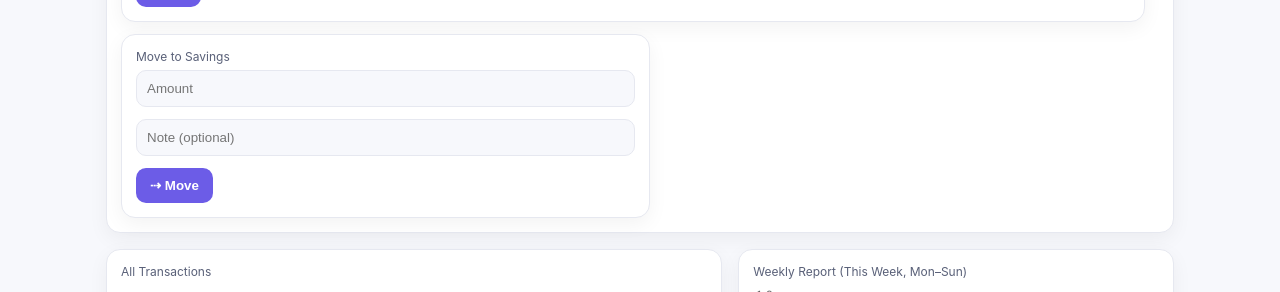
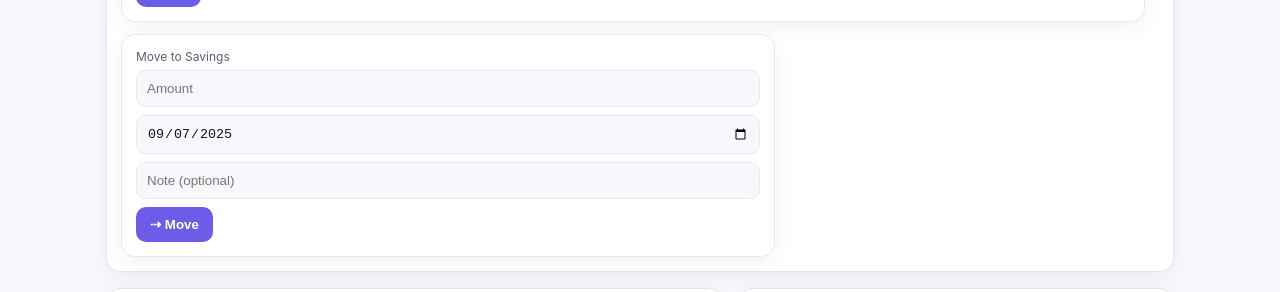
Before and after one commit to rkataria99/ExpenseApp_frontend, a React (Vite) app: page / in a window 1280 px wide. Shown: the part 847-1139 px from the top of the page. Built offline with nearby package versions, Linux system fonts and the light colour scheme; no server answers.

Commit message:
added date to savings

```diff
--- a/src/components/AddSavingsForm.jsx
+++ b/src/components/AddSavingsForm.jsx
@@ -1,31 +1,89 @@
-import React, { useState } from "react";
+// frontend/src/components/AddSavingsForm.jsx
+import React, { useEffect, useState } from "react";
 import { api } from "../api";
+
+const todayLocal = () => new Date().toLocaleDateString("en-CA"); // YYYY-MM-DD (local)
 
 export default function AddSavingsForm({ onAdded }) {
   const [amount, setAmount] = useState("");
   const [note, setNote] = useState("");
+  const [date, setDate] = useState(() => todayLocal());
+  const [error, setError] = useState("");
+
+  // Keep date synced if the tab crosses midnight
+  useEffect(() => {
+    const id = setInterval(() => {
+      const t = todayLocal();
+      setDate((d) => (d !== t ? t : d));
+    }, 60 * 1000);
+    return () => clearInterval(id);
+  }, []);
 
   const submit = async (e) => {
     e.preventDefault();
     const amt = Number(amount);
     if (!amt || amt <= 0) return;
-    await api.post("/transactions", { type: "savings", amount: amt, category: "Transfer", note });
+
+    // Disallow future-dated savings
+    const today = todayLocal();
+    if (date > today) {
+      setError("Future dates are not allowed.");
+      return;
+    }
+
+    await api.post("/transactions", {
+      type: "savings",
+      amount: amt,
+      category: "Transfer",
+      note,
+      date, // <-- associate savings with a specific date
+    });
+
     // notify charts/widgets to refresh
     window.dispatchEvent(new CustomEvent("tx:changed"));
 
-    setAmount(""); setNote("");
+    setAmount("");
+    setNote("");
+    setDate(todayLocal());
+    setError("");
     onAdded?.();
   };
 
   return (
     <form className="card" onSubmit={submit} style={{ minWidth: 320 }}>
       <div className="label">Move to Savings</div>
-      <div className="row">
-        <input type="number" step="0.01" placeholder="Amount"
-          value={amount} onChange={e => setAmount(e.target.value)} />
-        <input placeholder="Note (optional)" value={note} onChange={e => setNote(e.target.value)} />
+      <div className="row" style={{ flexWrap: "wrap", gap: 8 }}>
+        <input
+          type="number"
+          step="0.01"
+          placeholder="Amount"
+          value={amount}
+          onChange={(e) => setAmount(e.target.value)}
+        />
+        <input
+          type="date"
+          value={date}
+          max={todayLocal()} // block picking a future date
+          onChange={(e) => {
+            const next = e.target.value || todayLocal();
+            const safe = next > todayLocal() ? todayLocal() : next;
+            setDate(safe);
+            if (error) setError("");
+          }}
+        />
+        <input
+          placeholder="Note (optional)"
+          value={note}
+          onChange={(e) => setNote(e.target.value)}
+        />
         <button className="btn" type="submit">⇢ Move</button>
       </div>
+
+      {error && (
+        <div className="small" style={{ color: "var(--bad)", marginTop: 6 }}>
+          {error}
+        </div>
+      )}
     </form>
   );
 }
```
